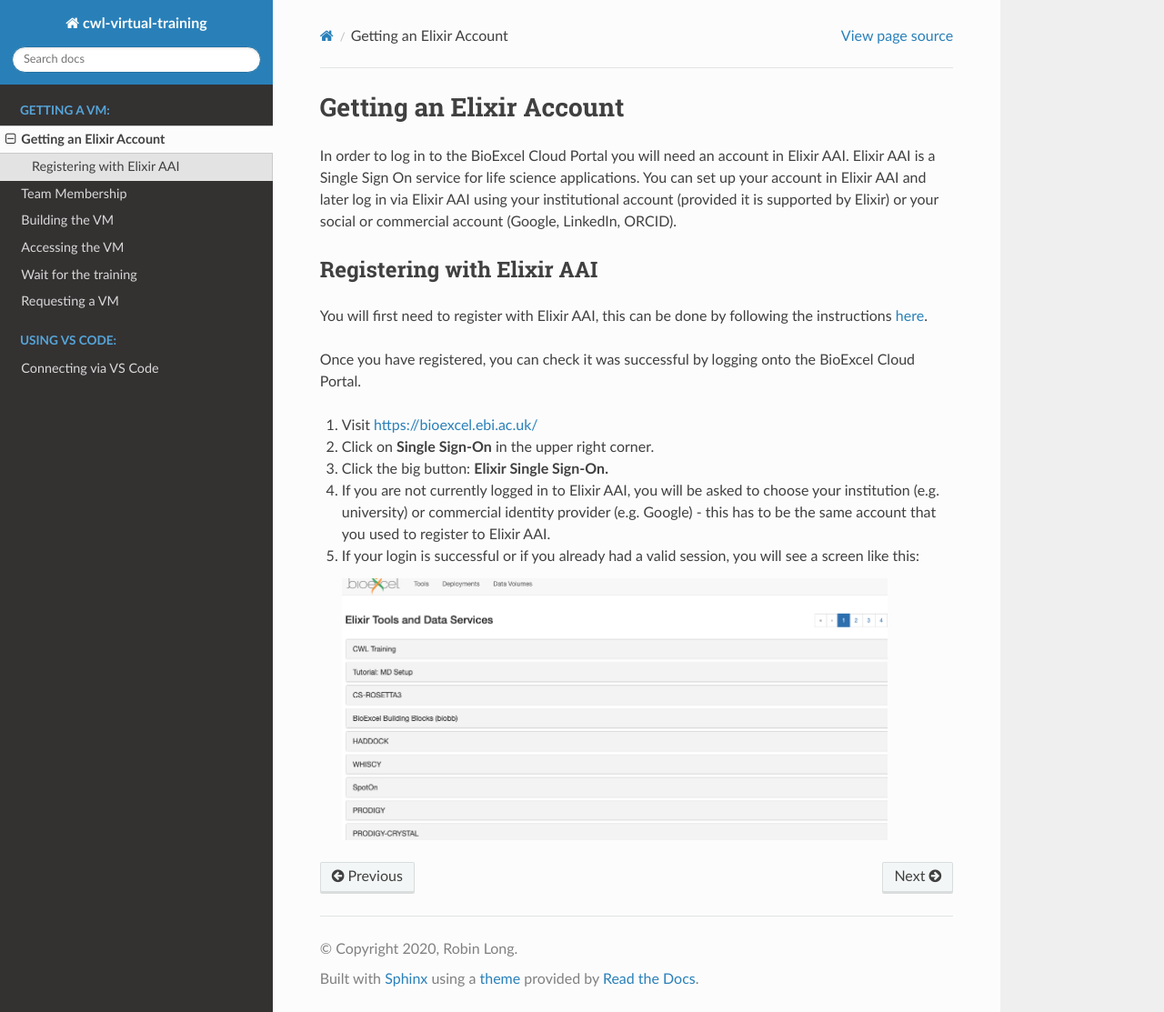
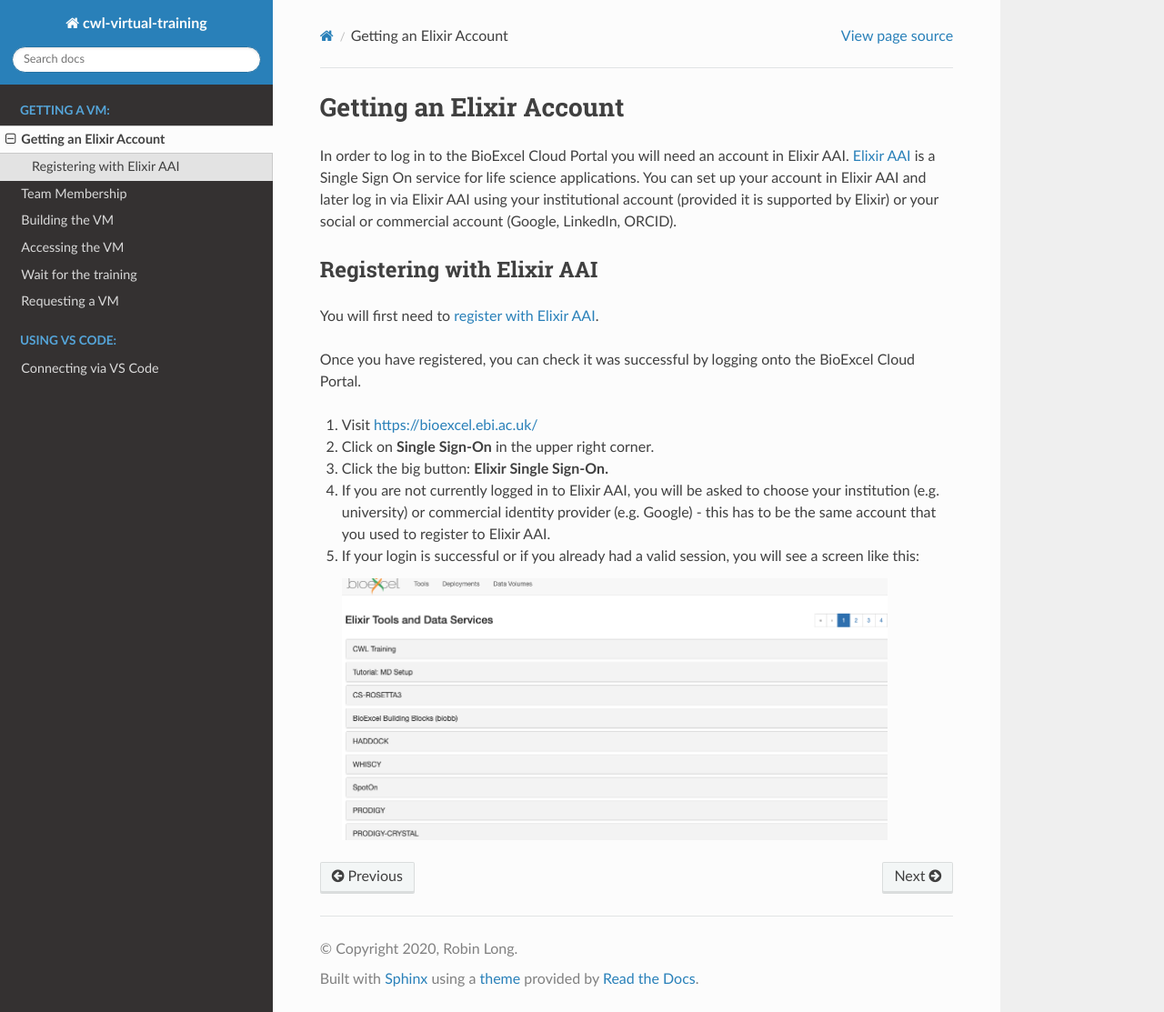
Before and after one commit to longr/cwl-virtual-tutorial, a Sphinx documentation site: the page built from docs/elixir_account.rst, in a window 1280 px wide and 1113 px high. Shown: the whole window at 91% size. Built offline with Sphinx 7.4.7 and the Read the Docs theme 2.0.0, drawn with Linux system fonts in a browser that asks for light colours.

Commit message:
Correct link to register for Elixir AAI
as it linked to python.org?

.. however there are no instructions for end users to be found on the [ELIXLIR AAI Documentation](https://elixir-europe.org/services/compute/aai-documentation) website, which I raised with their contact address.

```diff
--- a/docs/elixir_account.rst
+++ b/docs/elixir_account.rst
@@ -2,12 +2,14 @@
 Getting an Elixir Account
 =============================
 
-In order to log in to the BioExcel Cloud Portal you will need an account in Elixir AAI. Elixir AAI is a Single Sign On service for life science applications. You can set up your account in Elixir AAI and later log in via Elixir AAI using your institutional account (provided it is supported by Elixir) or your social or commercial account (Google, LinkedIn, ORCID).
+In order to log in to the BioExcel Cloud Portal you will need an account in Elixir AAI. `Elixir AAI
+<https://elixir-europe.org/services/compute/aai/>`_ is a Single Sign On service for life science applications. You can set up your account in Elixir AAI and later log in via Elixir AAI using your institutional account (provided it is supported by Elixir) or your social or commercial account (Google, LinkedIn, ORCID).
 
 Registering with Elixir AAI
 ===========================
 
-You will first need to register with Elixir AAI, this can be done by following the instructions `here <http://www.python.org/>`_.
+You will first need to `register with Elixir AAI
+<https://elixir-europe.org/register>`_.
 
 Once you have registered, you can check it was successful by logging onto the BioExcel Cloud Portal.
 
```
